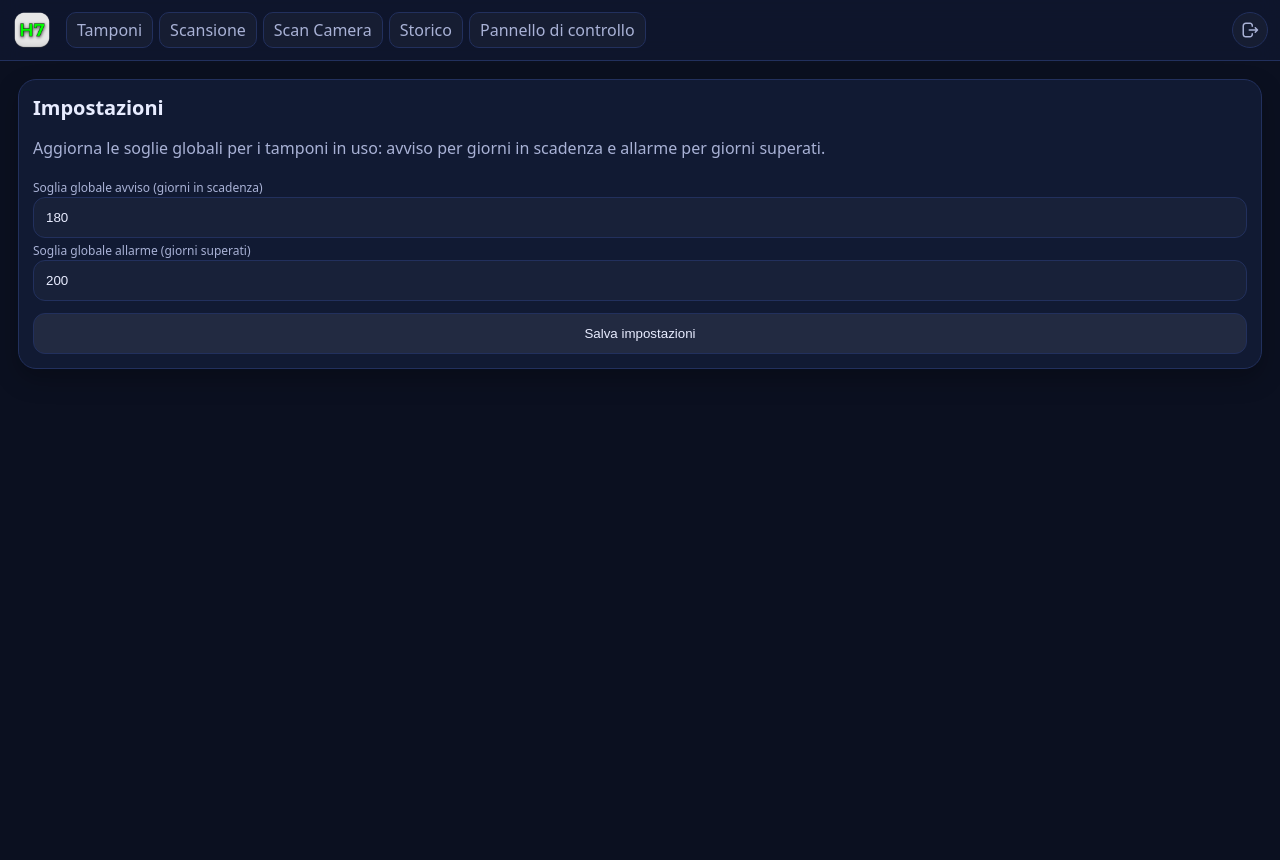
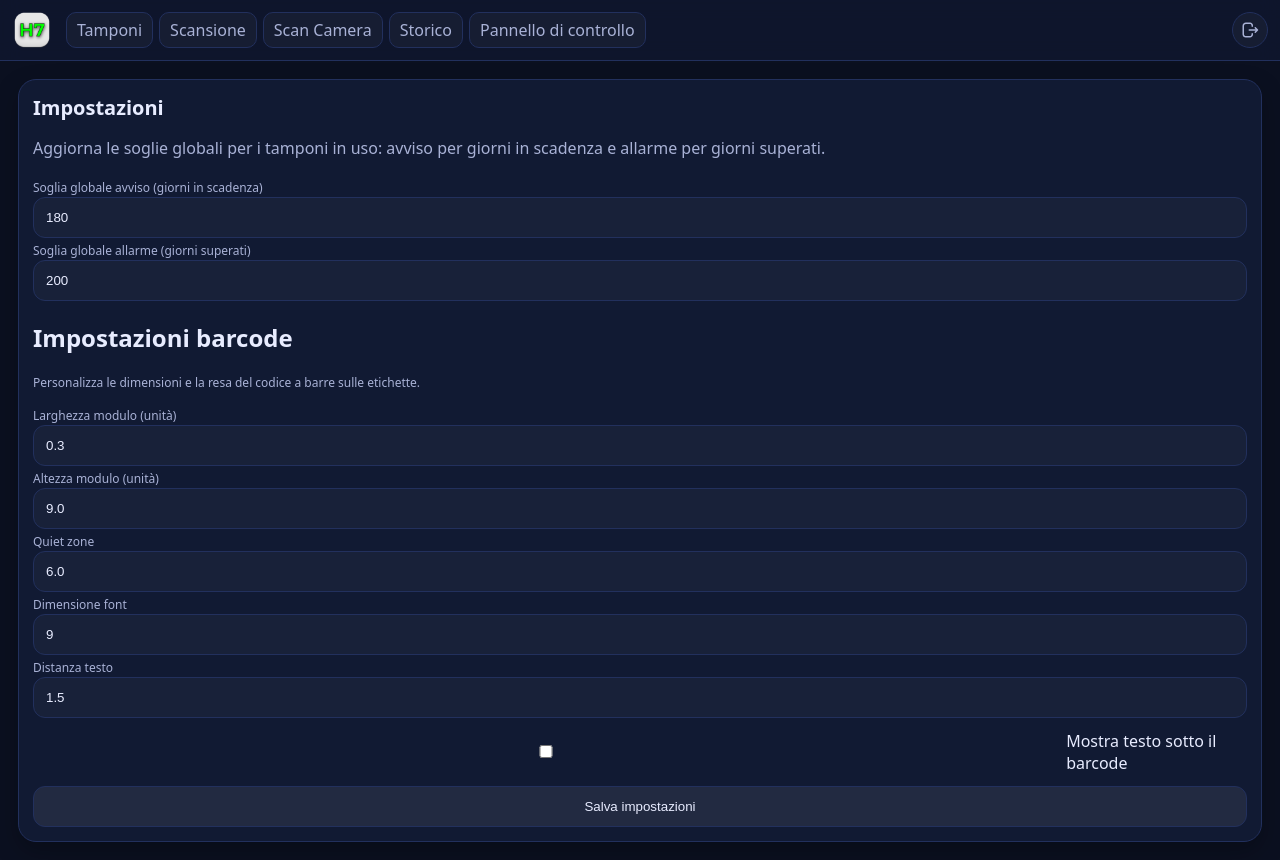
Before and after one commit to SamBLC92/tamponi_inventario, a Flask app: page /admin/settings in a window 1280 px wide. Before the commit the page ends 369 px from the top, so only its background shows below. Run offline with Flask 3, Linux system fonts and the light colour scheme; the visitor is signed in with stand-in values (Sample User, id 1); data comes from the database, SQL or seed files in the repository.

Commit message:
Add configurable barcode settings

```diff
--- a/app.py
+++ b/app.py
@@ -27,12 +27,19 @@ SETTINGS_KEY_WARN_DAYS = "global_warn_days"
 SETTINGS_KEY_ALARM_DAYS = "global_alarm_days"
 
 # ✅ Barcode: più allungato e meno alto (etichette più basse)
-BARCODE_MODULE_WIDTH = 0.30
-BARCODE_MODULE_HEIGHT = 9.0
-BARCODE_QUIET_ZONE = 6.0
-BARCODE_FONT_SIZE = 9
-BARCODE_TEXT_DISTANCE = 1.5
-BARCODE_WRITE_TEXT = False
+DEFAULT_BARCODE_MODULE_WIDTH = 0.30
+DEFAULT_BARCODE_MODULE_HEIGHT = 9.0
+DEFAULT_BARCODE_QUIET_ZONE = 6.0
+DEFAULT_BARCODE_FONT_SIZE = 9
+DEFAULT_BARCODE_TEXT_DISTANCE = 1.5
+DEFAULT_BARCODE_WRITE_TEXT = False
+
+SETTINGS_KEY_BARCODE_MODULE_WIDTH = "barcode_module_width"
+SETTINGS_KEY_BARCODE_MODULE_HEIGHT = "barcode_module_height"
+SETTINGS_KEY_BARCODE_QUIET_ZONE = "barcode_quiet_zone"
+SETTINGS_KEY_BARCODE_FONT_SIZE = "barcode_font_size"
+SETTINGS_KEY_BARCODE_TEXT_DISTANCE = "barcode_text_distance"
+SETTINGS_KEY_BARCODE_WRITE_TEXT = "barcode_write_text"
 
 # ✅ Password admin (imposta variabile ambiente ADMIN_PASSWORD)
 ADMIN_PASSWORD = os.environ.get("ADMIN_PASSWORD", "admin")
@@ -215,6 +222,30 @@ def init_db() -> None:
             "INSERT OR IGNORE INTO settings (key, value) VALUES (?, ?)",
             (SETTINGS_KEY_ALARM_DAYS, str(DEFAULT_GLOBAL_ALARM_DAYS)),
         )
+        con.execute(
+            "INSERT OR IGNORE INTO settings (key, value) VALUES (?, ?)",
+            (SETTINGS_KEY_BARCODE_MODULE_WIDTH, str(DEFAULT_BARCODE_MODULE_WIDTH)),
+        )
+        con.execute(
+            "INSERT OR IGNORE INTO settings (key, value) VALUES (?, ?)",
+            (SETTINGS_KEY_BARCODE_MODULE_HEIGHT, str(DEFAULT_BARCODE_MODULE_HEIGHT)),
+        )
+        con.execute(
+            "INSERT OR IGNORE INTO settings (key, value) VALUES (?, ?)",
+            (SETTINGS_KEY_BARCODE_QUIET_ZONE, str(DEFAULT_BARCODE_QUIET_ZONE)),
+        )
+        con.execute(
+            "INSERT OR IGNORE INTO settings (key, value) VALUES (?, ?)",
+            (SETTINGS_KEY_BARCODE_FONT_SIZE, str(DEFAULT_BARCODE_FONT_SIZE)),
+        )
+        con.execute(
+            "INSERT OR IGNORE INTO settings (key, value) VALUES (?, ?)",
+            (SETTINGS_KEY_BARCODE_TEXT_DISTANCE, str(DEFAULT_BARCODE_TEXT_DISTANCE)),
+        )
+        con.execute(
+            "INSERT OR IGNORE INTO settings (key, value) VALUES (?, ?)",
+            (SETTINGS_KEY_BARCODE_WRITE_TEXT, "1" if DEFAULT_BARCODE_WRITE_TEXT else "0"),
+        )
         con.commit()
 
 
@@ -242,12 +273,70 @@ def get_positive_setting(con: sqlite3.Connection, key: str, default: int) -> int
     return value
 
 
+def get_positive_float_setting(con: sqlite3.Connection, key: str, default: float) -> float:
+    raw = get_setting(con, key)
+    try:
+        value = float(raw) if raw is not None else default
+    except (TypeError, ValueError):
+        value = default
+    if value <= 0:
+        value = default
+    return value
+
+
+def get_boolean_setting(con: sqlite3.Connection, key: str, default: bool) -> bool:
+    raw = get_setting(con, key)
+    if raw is None:
+        return default
+    normalized = str(raw).strip().lower()
+    if normalized in ("1", "true", "yes", "on"):
+        return True
+    if normalized in ("0", "false", "no", "off"):
+        return False
+    return default
+
+
 def get_global_warn_days(con: sqlite3.Connection) -> int:
     return get_positive_setting(con, SETTINGS_KEY_WARN_DAYS, DEFAULT_GLOBAL_WARN_DAYS)
 
 
 def get_global_alarm_days(con: sqlite3.Connection) -> int:
     return get_positive_setting(con, SETTINGS_KEY_ALARM_DAYS, DEFAULT_GLOBAL_ALARM_DAYS)
+
+
+def get_barcode_settings(con: sqlite3.Connection) -> Dict[str, Any]:
+    return {
+        "module_width": get_positive_float_setting(
+            con,
+            SETTINGS_KEY_BARCODE_MODULE_WIDTH,
+            DEFAULT_BARCODE_MODULE_WIDTH,
+        ),
+        "module_height": get_positive_float_setting(
+            con,
+            SETTINGS_KEY_BARCODE_MODULE_HEIGHT,
+            DEFAULT_BARCODE_MODULE_HEIGHT,
+        ),
+        "quiet_zone": get_positive_float_setting(
+            con,
+            SETTINGS_KEY_BARCODE_QUIET_ZONE,
+            DEFAULT_BARCODE_QUIET_ZONE,
+        ),
+        "font_size": get_positive_setting(
+            con,
+            SETTINGS_KEY_BARCODE_FONT_SIZE,
+            DEFAULT_BARCODE_FONT_SIZE,
+        ),
+        "text_distance": get_positive_float_setting(
+            con,
+            SETTINGS_KEY_BARCODE_TEXT_DISTANCE,
+            DEFAULT_BARCODE_TEXT_DISTANCE,
+        ),
+        "write_text": get_boolean_setting(
+            con,
+            SETTINGS_KEY_BARCODE_WRITE_TEXT,
+            DEFAULT_BARCODE_WRITE_TEXT,
+        ),
+    }
 
 
 def get_swab_by_sku(con: sqlite3.Connection, sku: str) -> Optional[sqlite3.Row]:
@@ -283,18 +372,14 @@ def ensure_label_png(sku: str) -> str:
     if os.path.exists(out_path):
         return out_path
 
+    with connect() as con:
+        barcode_settings = get_barcode_settings(con)
+
     writer = ImageWriter()
     code = Code128(sku, writer=writer)
     code.save(
         os.path.join(LABELS_DIR, sku),
-        options={
-            "module_width": BARCODE_MODULE_WIDTH,
-            "module_height": BARCODE_MODULE_HEIGHT,
-            "quiet_zone": BARCODE_QUIET_ZONE,
-            "font_size": BARCODE_FONT_SIZE,
-            "text_distance": BARCODE_TEXT_DISTANCE,
-            "write_text": BARCODE_WRITE_TEXT,
-        },
+        options=barcode_settings,
     )
     return out_path
 
@@ -434,6 +519,12 @@ def admin_settings():
         if request.method == "POST":
             raw_warn = (request.form.get("global_warn_days") or "").strip()
             raw_alarm = (request.form.get("global_alarm_days") or "").strip()
+            raw_module_width = (request.form.get("barcode_module_width") or "").strip()
+            raw_module_height = (request.form.get("barcode_module_height") or "").strip()
+            raw_quiet_zone = (request.form.get("barcode_quiet_zone") or "").strip()
+            raw_font_size = (request.form.get("barcode_font_size") or "").strip()
+            raw_text_distance = (request.form.get("barcode_text_distance") or "").strip()
+            raw_write_text = (request.form.get("barcode_write_text") or "0").strip()
             try:
                 warn_value = int(raw_warn)
                 alarm_value = int(raw_alarm)
@@ -441,22 +532,48 @@ def admin_settings():
                     raise ValueError("Valore non valido")
                 if warn_value >= alarm_value:
                     raise ValueError("Soglie non valide")
+                module_width = float(raw_module_width)
+                module_height = float(raw_module_height)
+                quiet_zone = float(raw_quiet_zone)
+                font_size = int(raw_font_size)
+                text_distance = float(raw_text_distance)
+                if (
+                    module_width <= 0
+                    or module_height <= 0
+                    or quiet_zone <= 0
+                    or font_size <= 0
+                    or text_distance <= 0
+                ):
+                    raise ValueError("Parametri barcode non validi")
+                if raw_write_text not in ("0", "1"):
+                    raise ValueError("Parametro testo barcode non valido")
             except ValueError:
-                flash("Inserisci soglie valide (interi positivi, avviso < allarme).", "error")
+                flash(
+                    "Inserisci soglie valide (interi positivi, avviso < allarme) e parametri barcode corretti.",
+                    "error",
+                )
                 return redirect(url_for("admin_settings"))
 
             set_setting(con, SETTINGS_KEY_WARN_DAYS, str(warn_value))
             set_setting(con, SETTINGS_KEY_ALARM_DAYS, str(alarm_value))
+            set_setting(con, SETTINGS_KEY_BARCODE_MODULE_WIDTH, str(module_width))
+            set_setting(con, SETTINGS_KEY_BARCODE_MODULE_HEIGHT, str(module_height))
+            set_setting(con, SETTINGS_KEY_BARCODE_QUIET_ZONE, str(quiet_zone))
+            set_setting(con, SETTINGS_KEY_BARCODE_FONT_SIZE, str(font_size))
+            set_setting(con, SETTINGS_KEY_BARCODE_TEXT_DISTANCE, str(text_distance))
+            set_setting(con, SETTINGS_KEY_BARCODE_WRITE_TEXT, raw_write_text)
             con.commit()
-            flash("Soglie globali aggiornate.", "ok")
+            flash("Impostazioni aggiornate.", "ok")
             return redirect(url_for("admin_settings"))
 
         warn_days = get_global_warn_days(con)
         alarm_days = get_global_alarm_days(con)
+        barcode_settings = get_barcode_settings(con)
     return render_template(
         "admin_settings.html",
         global_warn_days=warn_days,
         global_alarm_days=alarm_days,
+        barcode_settings=barcode_settings,
     )
 
 
--- a/templates/admin_settings.html
+++ b/templates/admin_settings.html
@@ -25,6 +25,69 @@
         value="{{ global_alarm_days }}"
         required
       />
+      <h2 style="margin-top:20px;">Impostazioni barcode</h2>
+      <p class="muted small">Personalizza le dimensioni e la resa del codice a barre sulle etichette.</p>
+      <label class="muted small" for="barcode-module-width">Larghezza modulo (unità)</label>
+      <input
+        id="barcode-module-width"
+        name="barcode_module_width"
+        type="number"
+        min="0.01"
+        step="0.01"
+        value="{{ barcode_settings.module_width }}"
+        required
+      />
+      <label class="muted small" for="barcode-module-height" style="margin-top:10px;">Altezza modulo (unità)</label>
+      <input
+        id="barcode-module-height"
+        name="barcode_module_height"
+        type="number"
+        min="0.01"
+        step="0.1"
+        value="{{ barcode_settings.module_height }}"
+        required
+      />
+      <label class="muted small" for="barcode-quiet-zone" style="margin-top:10px;">Quiet zone</label>
+      <input
+        id="barcode-quiet-zone"
+        name="barcode_quiet_zone"
+        type="number"
+        min="0.01"
+        step="0.1"
+        value="{{ barcode_settings.quiet_zone }}"
+        required
+      />
+      <label class="muted small" for="barcode-font-size" style="margin-top:10px;">Dimensione font</label>
+      <input
+        id="barcode-font-size"
+        name="barcode_font_size"
+        type="number"
+        min="1"
+        step="1"
+        value="{{ barcode_settings.font_size }}"
+        required
+      />
+      <label class="muted small" for="barcode-text-distance" style="margin-top:10px;">Distanza testo</label>
+      <input
+        id="barcode-text-distance"
+        name="barcode_text_distance"
+        type="number"
+        min="0.01"
+        step="0.1"
+        value="{{ barcode_settings.text_distance }}"
+        required
+      />
+      <input type="hidden" name="barcode_write_text" value="0" />
+      <label style="margin-top:12px; display:flex; gap:8px; align-items:center;">
+        <input
+          id="barcode-write-text"
+          name="barcode_write_text"
+          type="checkbox"
+          value="1"
+          {% if barcode_settings.write_text %}checked{% endif %}
+        />
+        Mostra testo sotto il barcode
+      </label>
       <div style="margin-top:12px;">
         <button type="submit">Salva impostazioni</button>
       </div>
```
